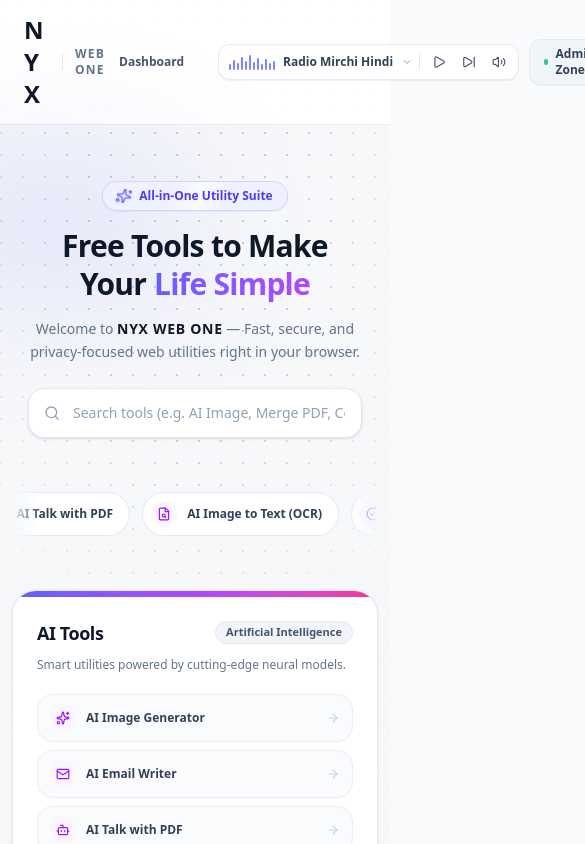
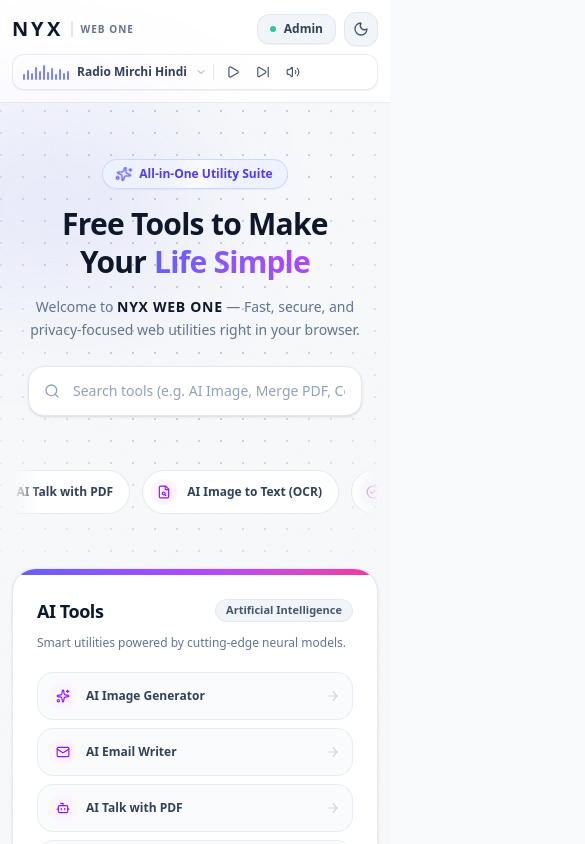
Before and after one commit to monalishademo/nyxweb1, a Next.js app: page / in a window 390 px wide. Shown: the top 844 px of the page, 585 px wide, since content can reach past the window. Built offline with nearby package versions, Linux system fonts and the light colour scheme.

Commit message:
Update message

```diff
--- a/app/(site)/page.tsx
+++ b/app/(site)/page.tsx
@@ -475,16 +475,16 @@
       </button>
 
       <div>
-        {/* Top Header with NYX WEB ONE Signature Branding */}
-        <header className="anim-slide-down border-b border-slate-200/80 dark:border-slate-800/80 bg-white/95 dark:bg-slate-950/95 -mx-3 sm:-mx-5 -mt-3 sm:-mt-5 px-6 sm:px-12 py-3.5 mb-8 transition-colors">
-          <div className="max-w-6xl mx-auto flex items-center justify-between">
+        {/* Top Header with NYX WEB ONE Signature Branding (mobile responsive) */}
+        <header className="anim-slide-down border-b border-slate-200/80 dark:border-slate-800/80 bg-white/95 dark:bg-slate-950/95 -mx-3 sm:-mx-5 -mt-3 sm:-mt-5 px-3 sm:px-6 md:px-12 py-3 sm:py-3.5 mb-8 transition-colors">
+          <div className="max-w-6xl mx-auto flex flex-wrap items-center justify-between gap-x-2 gap-y-2">
 
             {/* Left: Signature NYX Logo + WEB ONE Subtitle */}
             <div
               onClick={handleBackToDashboard}
-              className="flex items-center gap-3 cursor-pointer select-none group"
+              className="flex items-center gap-2 sm:gap-3 cursor-pointer select-none group shrink-0 whitespace-nowrap mr-auto"
             >
-              <span key={replayKey} className="text-2xl font-black tracking-[0.25em] text-slate-900 dark:text-white group-hover:text-emerald-500 group-hover:tracking-[0.35em] transition-all duration-300">
+              <span key={replayKey} className="text-xl sm:text-2xl font-black tracking-[0.15em] sm:tracking-[0.25em] text-slate-900 dark:text-white group-hover:text-emerald-500 group-hover:tracking-[0.35em] transition-all duration-300">
                 {'NYX'.split('').map((ch, i) => (
                   <span
                     key={i}
@@ -496,14 +496,17 @@
                 ))}
               </span>
               <div className="h-4 w-[1.5px] bg-slate-200 dark:bg-slate-800"></div>
-              <span className="text-xs font-bold tracking-widest text-slate-500 dark:text-slate-400 uppercase">
+              <span className="text-[10px] sm:text-xs font-bold tracking-widest text-slate-500 dark:text-slate-400 uppercase">
                 WEB ONE
               </span>
             </div>
 
-            {/* Right: Actions Navigation */}
-            <nav className="flex items-center gap-2.5 sm:gap-3">
-              {/* Dashboard Nav Button */}
+            {/* Right: Actions Navigation
+                Mobile: "contents" (children become direct items of the header row, radio wraps to its own line)
+                PC (md+): normal flex row like before */}
+            <nav className="contents md:flex md:items-center md:gap-3">
+              {/* Dashboard Nav Button (hidden on mobile, logo already goes home) */}
+              <div className="hidden sm:block">
                 <Magnetic>
                   <button
                     onClick={handleBackToDashboard}
@@ -512,6 +515,7 @@
                     Dashboard
                   </button>
                 </Magnetic>
+              </div>
 
               {/* Command palette trigger */}
               <Magnetic>
@@ -522,27 +526,31 @@
                 >
                   <Search className="w-3.5 h-3.5" />
                   <span>Search</span>
-                <kbd className="px-1.5 py-0.5 rounded-md bg-white dark:bg-slate-800 border border-slate-200 dark:border-slate-700 text-[10px] font-semibold text-slate-500 dark:text-slate-400">
+                  <kbd className="hidden md:inline px-1.5 py-0.5 rounded-md bg-white dark:bg-slate-800 border border-slate-200 dark:border-slate-700 text-[10px] font-semibold text-slate-500 dark:text-slate-400">
                     {modKey} K
                   </kbd>
                 </button>
               </Magnetic>
 
-              {/* Dynamic Indian Radio Player Widget */}
+              {/* Dynamic Indian Radio Player Widget
+                  Mobile: own full-width line below | PC: inline as before */}
+              <div className="order-last basis-full min-w-0 md:order-none md:basis-auto">
                 <RadioPlayer />
+              </div>
 
-              {/* Admin Zone Link */}
+              {/* Admin Zone Link ("Admin" on mobile) */}
               <Magnetic>
                 <Link
                   href="/login"
-                className="flex items-center gap-2 px-3.5 py-1.5 rounded-xl text-xs font-semibold bg-slate-100 dark:bg-slate-900 text-slate-700 dark:text-slate-200 border border-slate-200/80 dark:border-slate-800 hover:border-emerald-500/50 hover:text-emerald-500 transition-all shadow-2xs hover:-translate-y-0.5 active:scale-95"
+                  className="flex items-center gap-2 px-3 sm:px-3.5 py-1.5 rounded-xl text-xs font-semibold bg-slate-100 dark:bg-slate-900 text-slate-700 dark:text-slate-200 border border-slate-200/80 dark:border-slate-800 hover:border-emerald-500/50 hover:text-emerald-500 transition-all shadow-2xs hover:-translate-y-0.5 active:scale-95"
                 >
                   <span className="w-1.5 h-1.5 rounded-full bg-emerald-500 animate-pulse"></span>
-                <span>Admin Zone</span>
+                  <span className="hidden sm:inline">Admin Zone</span>
+                  <span className="sm:hidden">Admin</span>
                 </Link>
               </Magnetic>
 
-              <div className="h-4 w-[1px] bg-slate-200 dark:bg-slate-800 mx-1"></div>
+              <div className="hidden md:block h-4 w-[1px] bg-slate-200 dark:bg-slate-800 mx-1"></div>
 
               {/* Theme Toggle Button */}
               <Magnetic>
```
Lines whose indentation alone changed are shown as unchanged.
